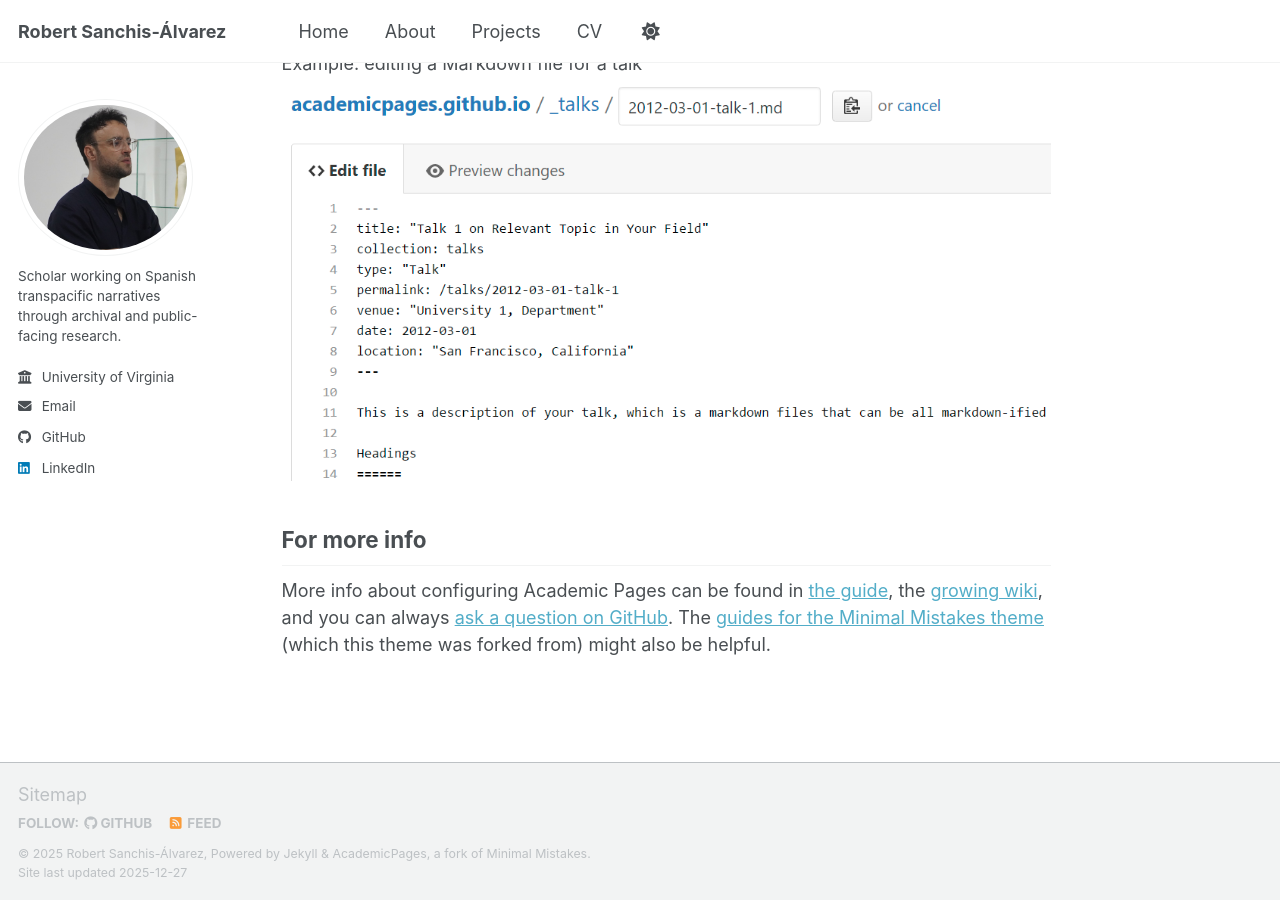
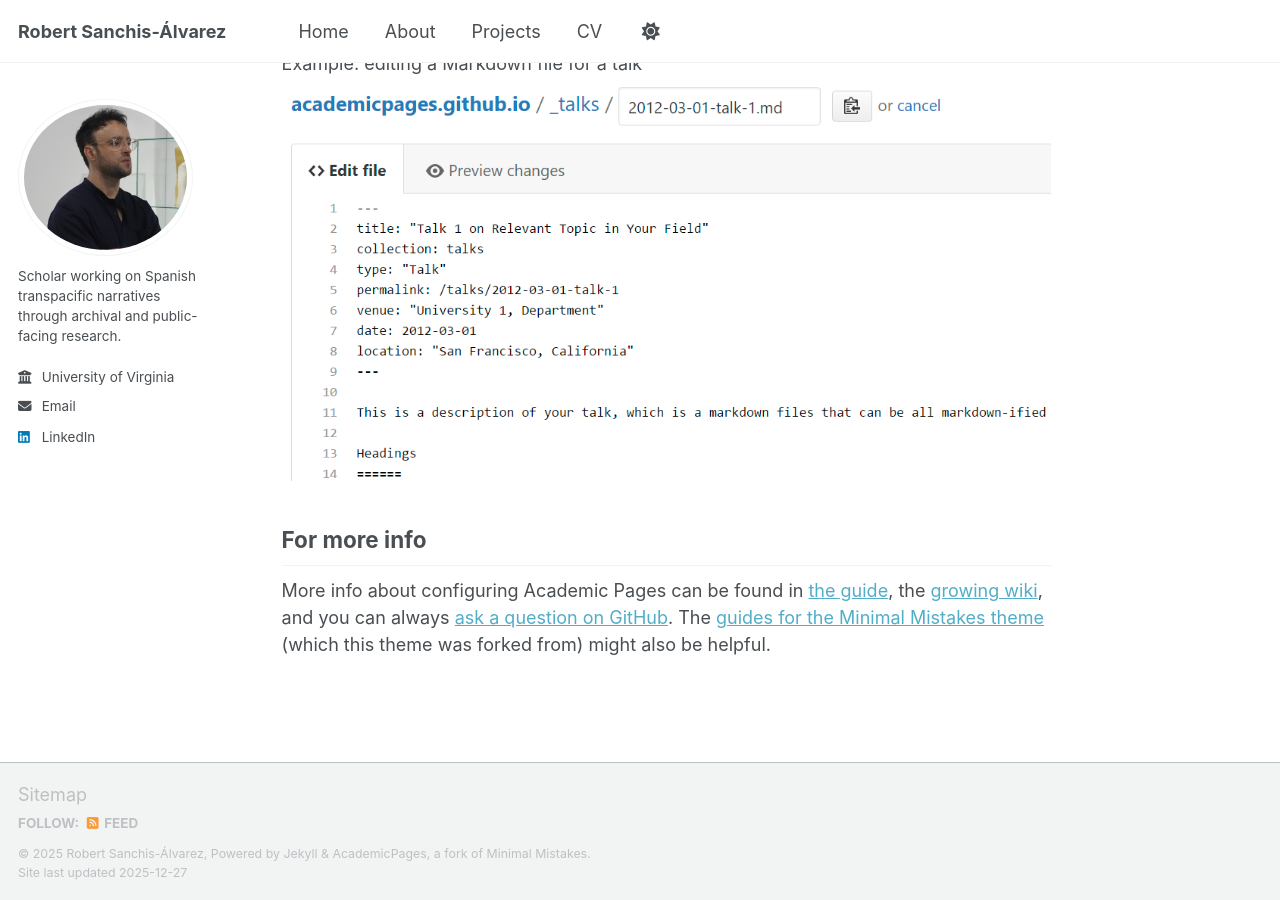
Before and after one commit to robertsanchisalvarez/robertsanchisalvarez.github.io, a Jekyll site: the page built from _pages/about.md, in a window 1280 px wide and 900 px high, scrolled down 2718 px. Built offline with Jekyll 4.4.1, drawn with Linux system fonts in a browser that asks for light colours; a script bundle is joined from its source files by our own code; library files that are not in the unit come from our copies.

Commit message:
Update _config.yml

```diff
--- a/_config.yml
+++ b/_config.yml
@@ -51,7 +51,7 @@ author:
   bitbucket        : # Username - Update with your username on the site
   codepen          : # Username
   dribbble         : # Username
-  github           : "robertsanchisalvarez"
+  github           : # "robertsanchisalvarez"
   kaggle           : # Username
   stackoverflow    : # User number or user number and name (i.e., use "1" or "1/jeff-atwood")
 
```
